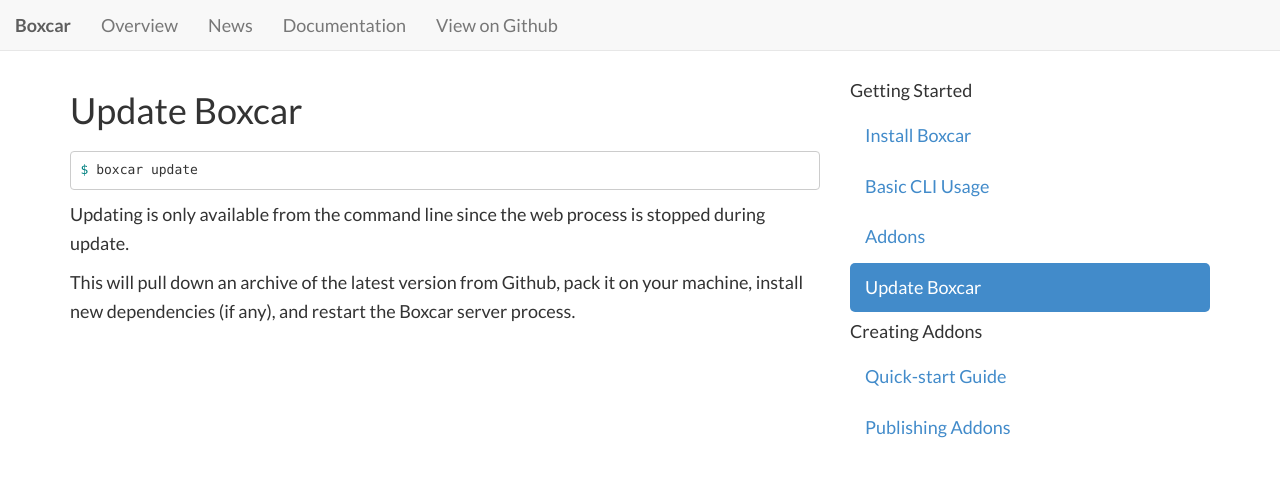
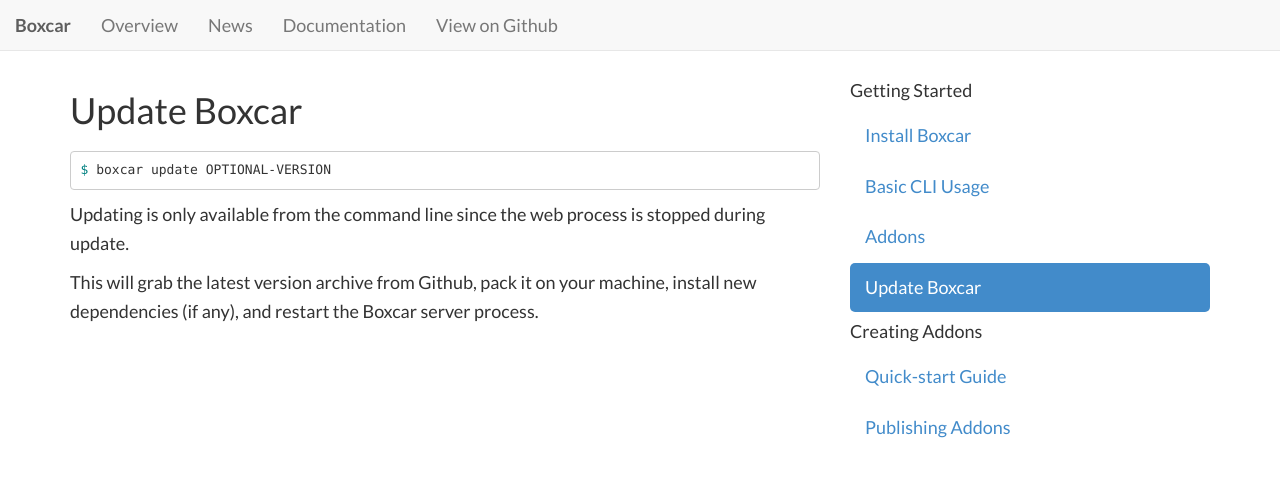
Before and after one commit to nicinabox/boxcar, a Jekyll site: the page built from docs/update.md, in a window 1280 px wide. Shown: the top 477 px of the page. Built offline with Jekyll 4.4.1, drawn with Linux system fonts in a browser that asks for light colours; nearby versions of some CDN libraries; Markdown is read by kramdown in place of the engine named in the settings; comment, search, counter and statistics services are not loaded.

Commit message:
Update docs/update

````diff
--- a/docs/update.md
+++ b/docs/update.md
@@ -5,9 +5,9 @@ permalink: update/
 ---
 
 ```bash
-$ boxcar update
+$ boxcar update OPTIONAL-VERSION
 ```
 
 Updating is only available from the command line since the web process is stopped during update.
 
-This will pull down an archive of the latest version from Github, pack it on your machine, install new dependencies (if any), and restart the Boxcar server process.
+This will grab the latest version archive from Github, pack it on your machine, install new dependencies (if any), and restart the Boxcar server process.
````
